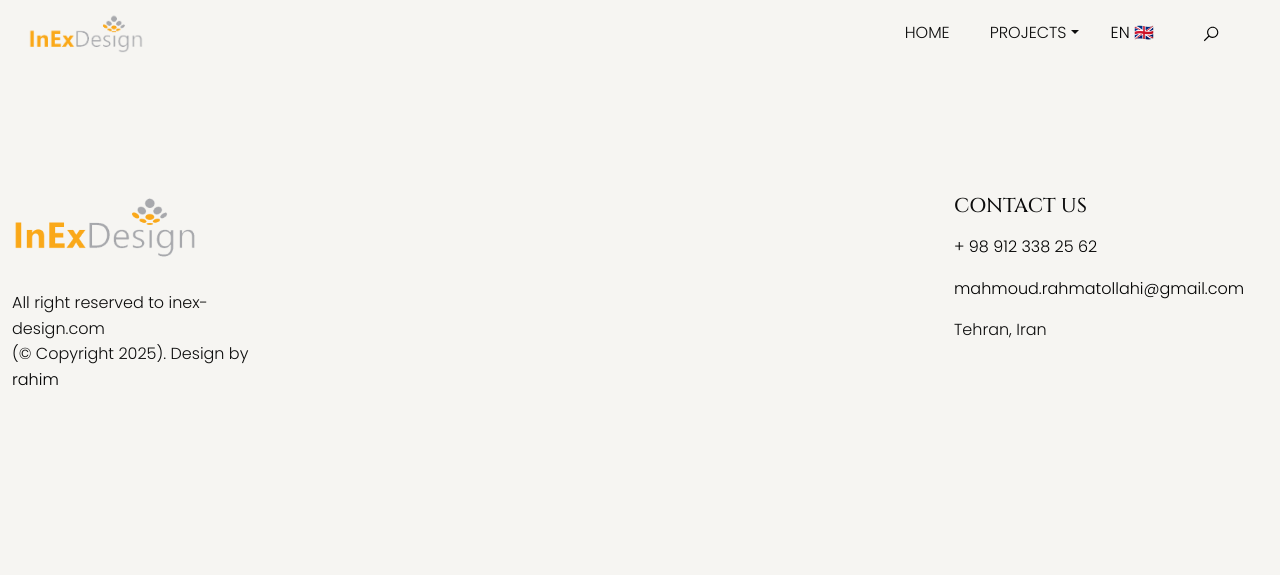
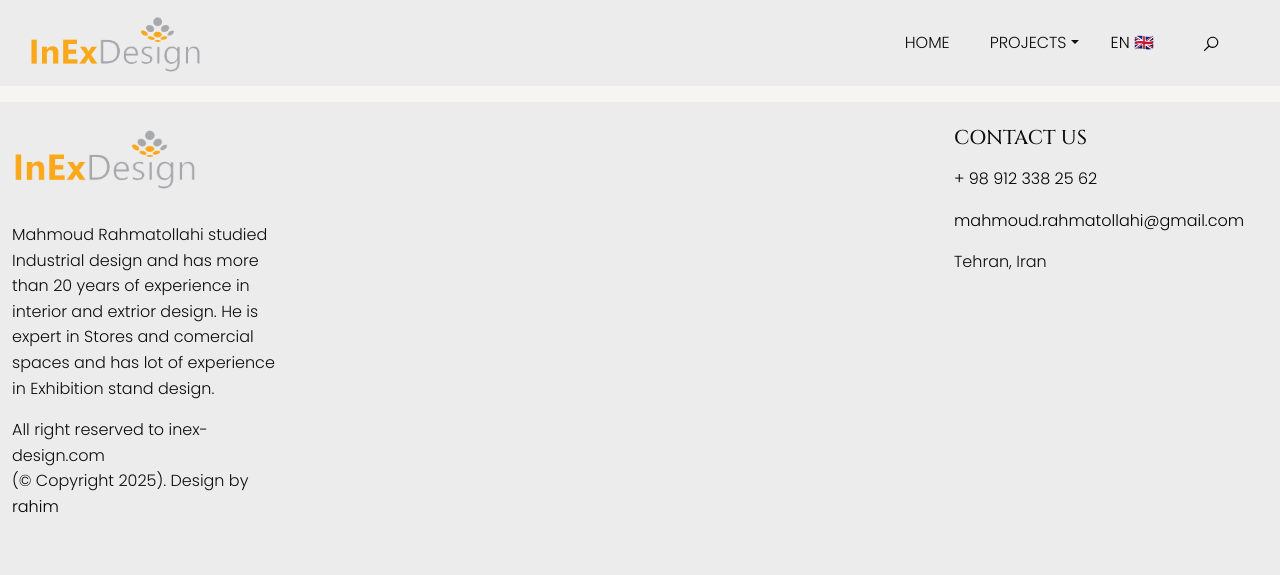
Before and after one commit to Rahimz/inex_web, a Django app: template templates/home.html in a window 1280 px wide. Shown: the top 575 px of the page. Run offline with Django 5.2, Linux system fonts and the light colour scheme; the template is opened without the code that fills it, so the values that code supplies are empty; some libraries are stand-ins or nearby versions.

Commit message:
update header and footer layout

```diff
--- a/templates/_base.html
+++ b/templates/_base.html
@@ -127,7 +127,7 @@
     {% block content %}
 
     {% endblock content %}
-    <footer id="footer" class="overflow-hidden padding-large">
+    <footer id="footer" class="overflow-hidden py-4" style="background-color: #ececec;">
         {% include "_footer.html" %}
     </footer>
 
--- a/templates/_footer.html
+++ b/templates/_footer.html
@@ -1,11 +1,14 @@
 {% load static i18n %}
-<div class="container-fluid">
+<div class="container-fluid" >
     <div class="row">
         <div class="row d-flex flex-wrap justify-content-between">
             <div class="col-lg-3 col-sm-6 pb-3 pe-4">
                 <div class="footer-menu">
                     <img src="{% static 'images/main-logo-2.png' %}" alt="logo" class="pb-3" height="80px" width="auto">
                     <p></p>
+                </div>
+                <div>
+                    <p>{% trans "Mahmoud Rahmatollahi studied Industrial design and has more than 20 years of experience in interior and extrior design. He is expert in Stores and comercial spaces and has lot of experience in Exhibition stand design." %}</p>
                 </div>
                 <div class="copyright">
                     <p>All right reserved to inex-design.com
--- a/templates/_header.html
+++ b/templates/_header.html
@@ -1,8 +1,8 @@
 {% load static i18n %}
-<nav id="header-nav" class="navbar navbar-expand-lg px-3 mb-3">
+<nav id="header-nav" class="navbar navbar-expand-lg px-3 mb-3" style="background-color: #ececec;">
     <div class="container-fluid">
         <a class="navbar-brand" href="{% url 'generals:home' %}">
-            <img src="{% static 'images/main-logo-2.png' %}" class="logo" height="40px" width="auto">
+            <img src="{% static 'images/main-logo-2.png' %}" alt="inex design logo" class="logo" height="60px" width="auto">
         </a>
         <button class="navbar-toggler d-flex d-lg-none order-3 p-2" type="button" data-bs-toggle="offcanvas"
             data-bs-target="#bdNavbar" aria-controls="bdNavbar" aria-expanded="false" aria-label="Toggle navigation">
```
Lines whose indentation alone changed are shown as unchanged.
